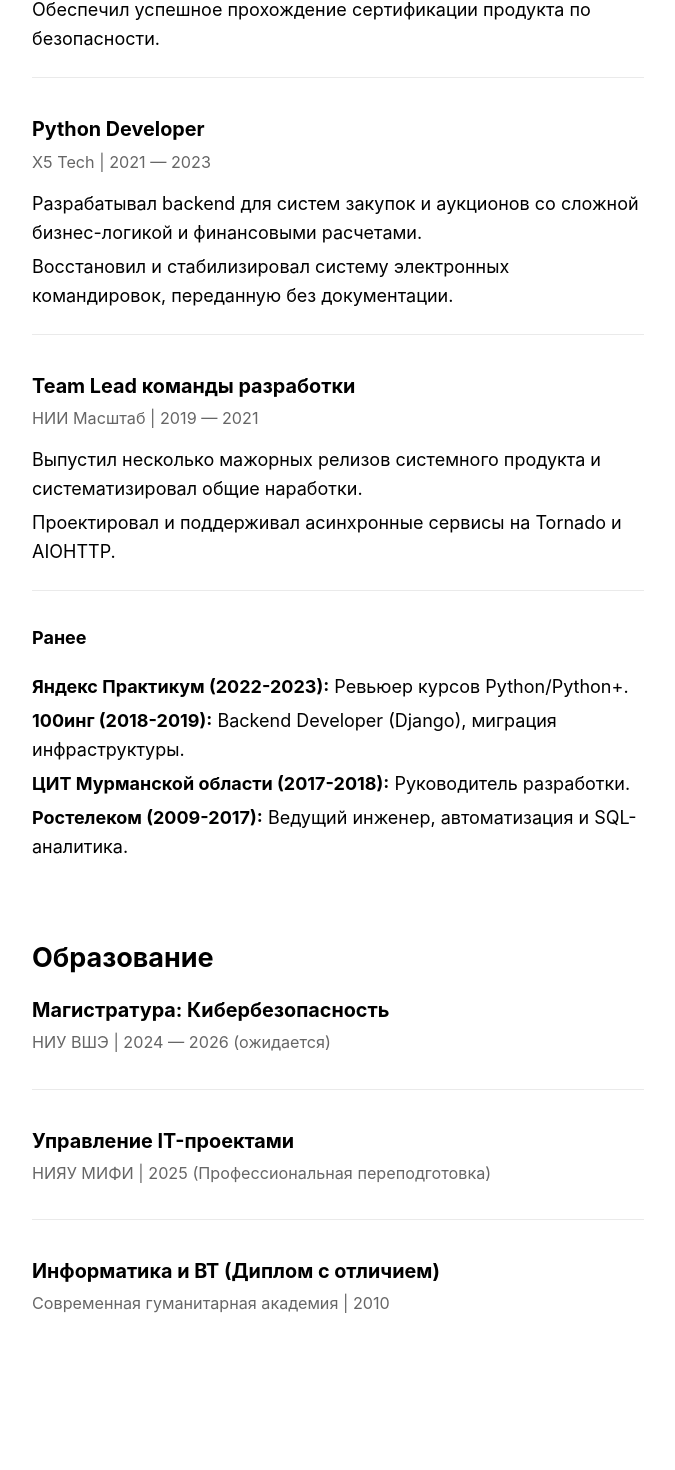
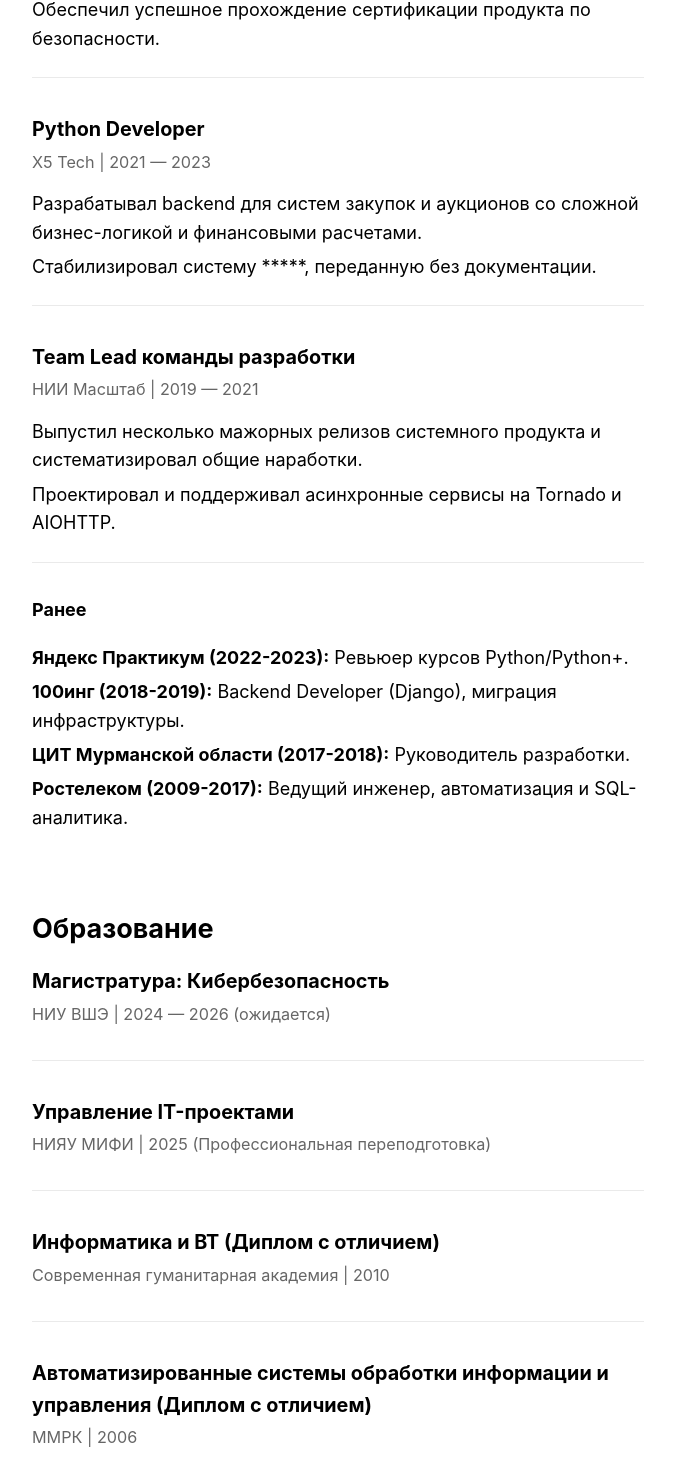
Before and after one commit to devalv/website, a Next.js app: page /website/ in a window 1280 px wide. Shown: the part 1280-2750 px from the top of the page, without its empty margins (302-977 px from the left). Built offline with nearby package versions, Linux system fonts and the light colour scheme.

Commit message:
updates (#28)

```diff
--- a/pages/index.js
+++ b/pages/index.js
@@ -53,7 +53,7 @@ export default function Home() {
             <div className={utilStyles.companyInfo}>X5 Tech | 2021 — 2023</div>
             <ul className={utilStyles.list}>
               <li className={utilStyles.listItem}>Разрабатывал backend для систем закупок и аукционов со сложной бизнес-логикой и финансовыми расчетами.</li>
-              <li className={utilStyles.listItem}>Восстановил и стабилизировал систему электронных командировок, переданную без документации.</li>
+              <li className={utilStyles.listItem}>Стабилизировал систему *****, переданную без документации.</li>
             </ul>
           </div>
 
@@ -92,6 +92,10 @@ export default function Home() {
             <div className={utilStyles.jobTitle}>Информатика и ВТ (Диплом с отличием)</div>
             <div className={utilStyles.companyInfo}>Современная гуманитарная академия | 2010</div>
           </div>
+          <div className={utilStyles.experienceBlock}>
+            <div className={utilStyles.jobTitle}>Автоматизированные системы обработĸи информации и управления (Диплом с отличием)</div>
+            <div className={utilStyles.companyInfo}>ММРК | 2006</div>
+          </div>
         </div>
       </section>
     </Layout>
```
Also changed, not shown: 1 other file (tests, documents, lock files or other folders).
